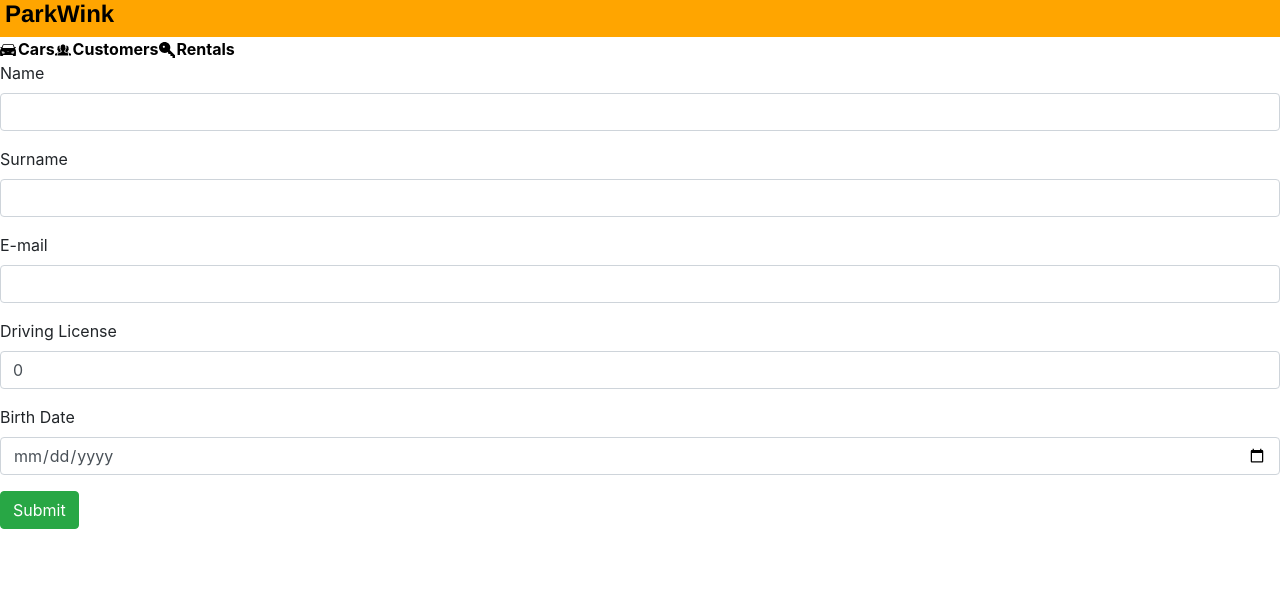
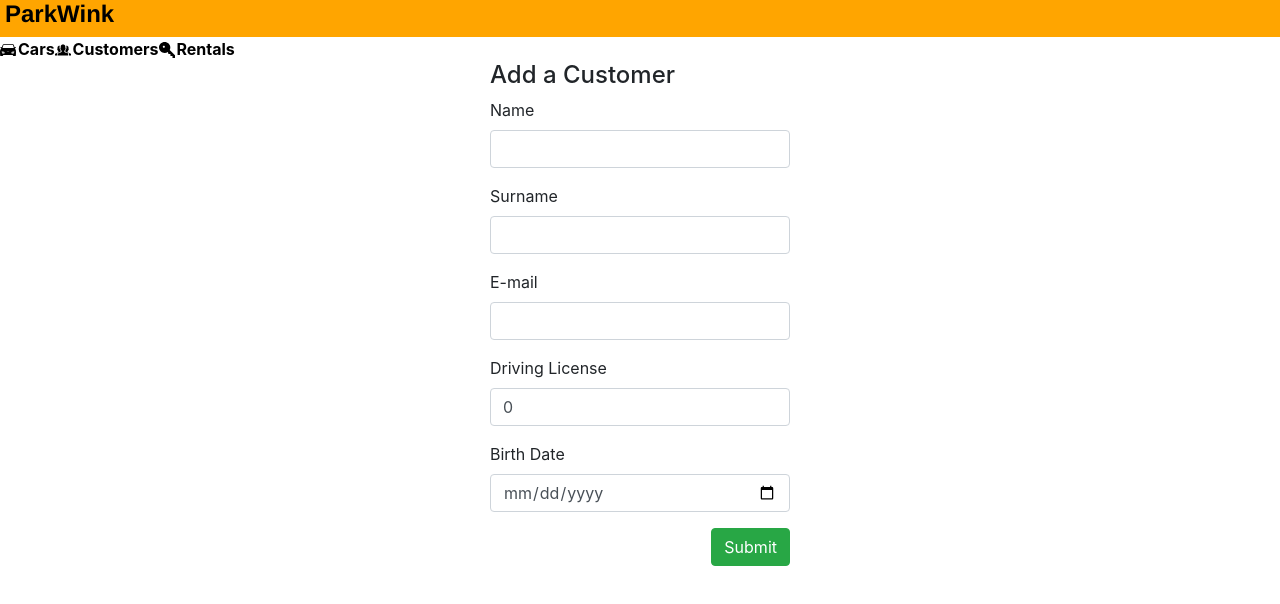
Before and after one commit to ricccardog/parkwinkReact, a React (Create React App) app: page /customereditor in a window 1280 px wide. Shown: the top 604 px of the page. Built offline with nearby package versions, Linux system fonts and the light colour scheme.

Commit message:
editor styling

```diff
--- a/src/components/car-editor.component.js
+++ b/src/components/car-editor.component.js
@@ -84,6 +84,9 @@ export default class CarEditor extends Component {
         return (
             <div> {/* constainer div */}
 
+
+            <div className="edit-form">
+            <h4> Add a Car </h4>
             {this.state.submitted ? (
 
                 <div>
@@ -148,13 +151,15 @@ export default class CarEditor extends Component {
                         />
                     </div>
 
+                    <div className="detail-view-footer">
                     <button onClick={this.saveCar} className="btn btn-success">
                         Submit
                     </button>
+                    </div>
                 </div>
 
             ) }
-
+            </div>
             </div>
         );
     }
--- a/src/components/customer-editor.component.js
+++ b/src/components/customer-editor.component.js
@@ -94,7 +94,8 @@ export default class CustomerEditor extends Component {
     render(){
         return (
             <div> {/* constainer div */}
-
+            <div className="edit-form">
+            <h4>Add a Customer</h4>
             {this.state.submitted ? (
 
                 <div>
@@ -172,13 +173,15 @@ export default class CustomerEditor extends Component {
                         />
                     </div>
 
+                    <div className="detail-view-footer">
                     <button onClick={this.saveCustomer} className="btn btn-success">
                         Submit
                     </button>
+                    </div>
                 </div>
 
             ) }
-
+            </div>
             </div>
         );
     }
```
